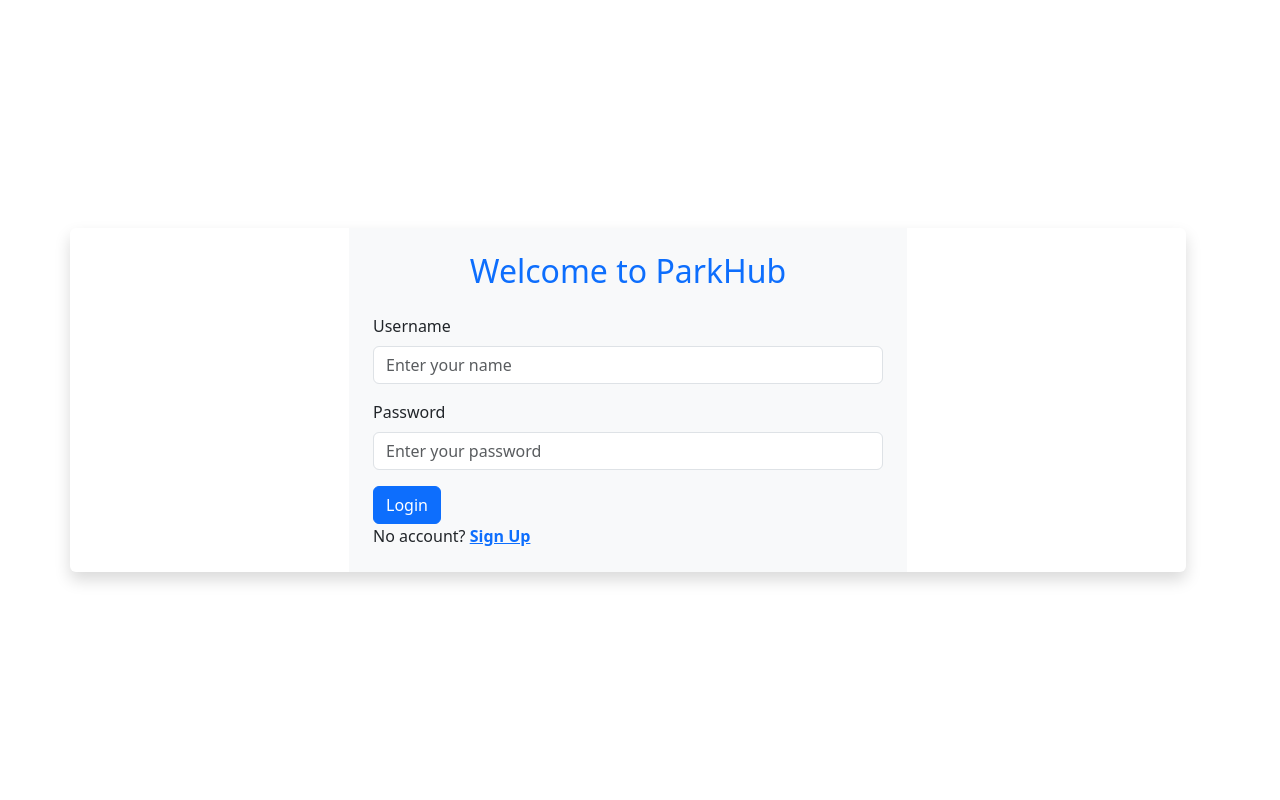
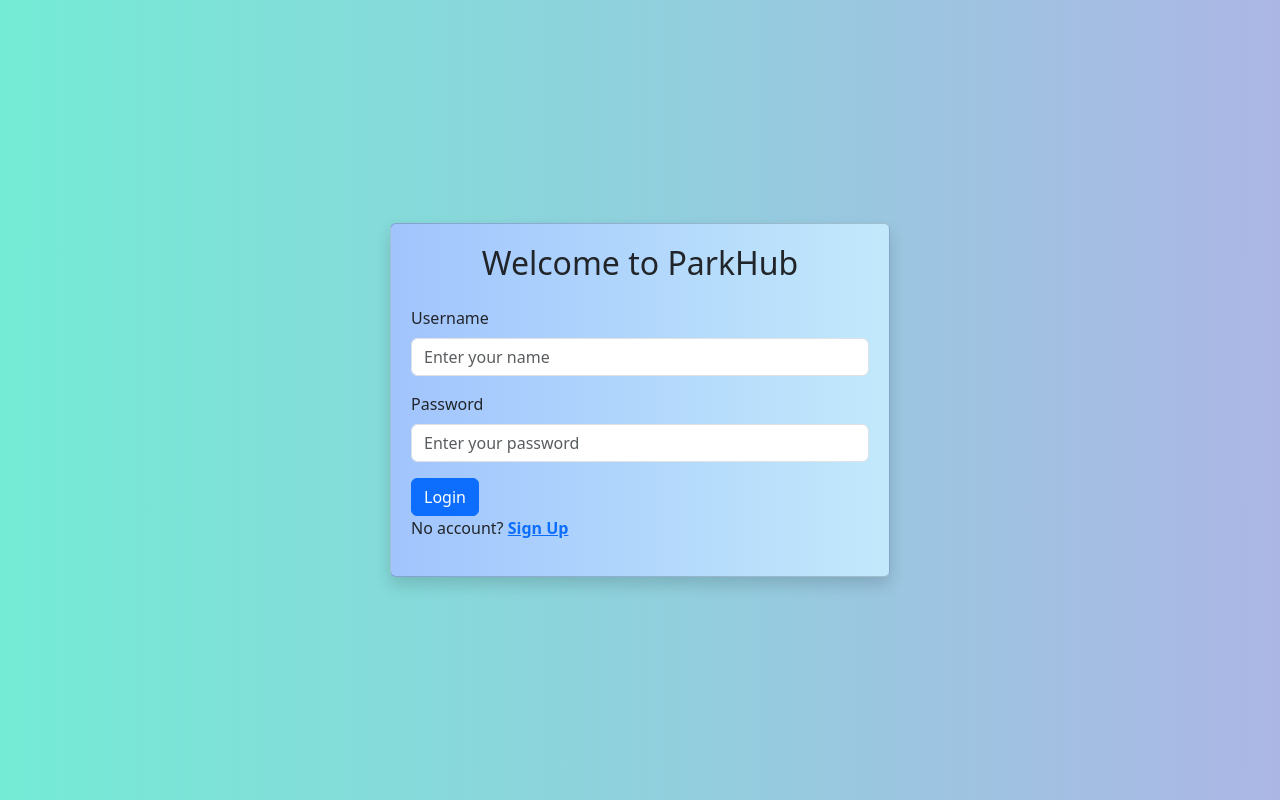
Before and after one commit to 24f2001460/vehicle-parking-app, a Flask app: page / in a window 1280 px wide. Run offline with Flask 3, Linux system fonts and the light colour scheme.

Commit message:
Added Modified Templates

```diff
--- a/templates/exist_user.html
+++ b/templates/exist_user.html
@@ -7,7 +7,7 @@
     <link href="https://cdn.jsdelivr.net/npm/bootstrap@5.3.6/dist/css/bootstrap.min.css" rel="stylesheet">
 </head>
 <body>
-    <h1>Username Exist</h1>
+    <h1>Username Exist,Try other with other username</h1>
      <a href="/edit_profile/{{user.id}}" class="btn btn-outline-primary"> Get Back</a></div>
 </body>
 </html>
--- a/templates/login.html
+++ b/templates/login.html
@@ -6,11 +6,10 @@
   <link rel="stylesheet" href="/static/style.css">
   <link rel="stylesheet" href="https://cdn.jsdelivr.net/npm/bootstrap@5.3.0/dist/css/bootstrap.min.css">
 </head>
-<body>
-  <div class="container vh-100 d-flex align-items-center">
-    <div class="row w-100 shadow rounded overflow-hidden">
-      <div class="col-md-6 offset-md-3 bg-light p-4">
-        <h2 class="mb-4 text-center text-primary">Welcome to ParkHub</h2>
+<body style="background: linear-gradient(to right, #74ebd5, #acb6e5);height:100vh;display:flex;justify-content: center;align-items: center;">
+  <div class="card shadow rounded " style="padding: 20px;width: 100%; max-width: 500px;  background: linear-gradient(to right, #a1c4fd, #c2e9fb);
+;">
+        <h2 class="mb-4 text-center text-dark">Welcome to ParkHub</h2>
         <form action="/login" method="POST">
           <div class="mb-3">
             <label for="username" class="form-label">Username</label>
@@ -20,13 +19,11 @@
             <label for="password" class="form-label">Password</label>
             <input type="password" class="form-control" id="password" name="password" placeholder="Enter your password" required>
           </div>
-          <div class= mb-3">
+          <div class= "mb-3">
             <button type="submit" class="btn btn-primary">Login</button><br>
             No account? <a class="fw-bold" href="/signup">Sign Up</a>
           </div>
         </form>
       </div>
-    </div>
-  </div>
 </body>
 </html>
--- a/templates/update_lot.html
+++ b/templates/update_lot.html
@@ -8,7 +8,8 @@
     <link href="https://cdn.jsdelivr.net/npm/bootstrap@5.3.6/dist/css/bootstrap.min.css" rel="stylesheet" integrity="sha384-4Q6Gf2aSP4eDXB8Miphtr37CMZZQ5oXLH2yaXMJ2w8e2ZtHTl7GptT4jmndRuHDT" crossorigin="anonymous">
     <link rel="stylesheet" href="https://cdn.jsdelivr.net/npm/bootstrap-icons@1.11.1/font/bootstrap-icons.css">
 </head>
-    <div class="container min-vh-100 d-flex  justify-content-center  bg-light">
+<body style="background: linear-gradient(to right, #74ebd5, #acb6e5);">
+    <div class="container min-vh-50 d-flex  justify-content-center align-items-center" style="margin-top: 50px;">
     <div class=" card shadow-lg p-4 w-100" style="max-width:500px;">
         <h2 class="mb-4 mb-4">Update Parking Lot</h2>
             <form action="/edit/{{lot.id}}" method='POST'>
--- a/templates/update_profile.html
+++ b/templates/update_profile.html
@@ -9,8 +9,8 @@
     <link rel="stylesheet" href="https://cdn.jsdelivr.net/npm/bootstrap-icons@1.11.1/font/bootstrap-icons.css">
 </head>
 
-<body>
-    <div class="container vh-100 d-flex  justify-content-center  bg-light">
+<body style="background: linear-gradient(to right, #74ebd5, #acb6e5);" >
+    <div class="container min-vh-50 d-flex  justify-content-center" style="margin-top: 50px;">
     <div class=" card shadow-lg p-4 w-100" style="max-width:500px;">
       <div class="mb-4 text-center fw-bold">
             <h1 >Update Details</h1>
--- a/templates/user.html
+++ b/templates/user.html
@@ -112,7 +112,7 @@
               <p style="margin: 0 0 15px 0; color: #333;">
                 <i class="fas fa-parking me-1" style="color: #0d6efd;"></i>
                 {% set available_count = lot.parkingspots | selectattr('status', 'equalto', 'A') | list | length %}
-                <strong>Available Slots:</strong>
+                <strong>Available Spots:</strong>
                 <span style="background-color: #198754; color: white; padding: 4px 10px; border-radius: 20px; font-size: 14px;">{{ available_count }}</span>
               </p>
               {% if available_count!=0 %}
```
Also changed, not shown: templates/new_lot.html (+6 -6 lines), templates/signup.html (+3 -5 lines).
